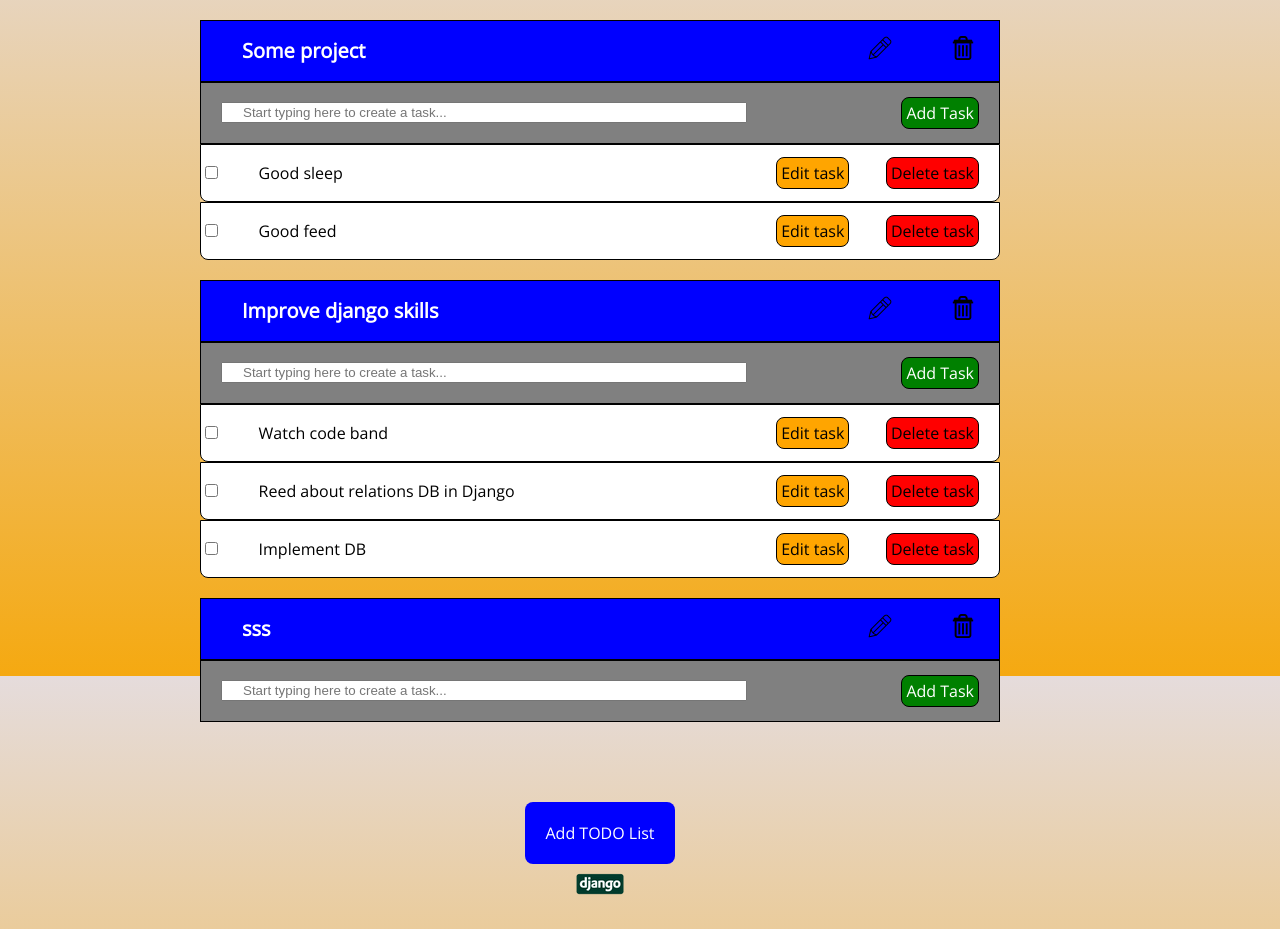
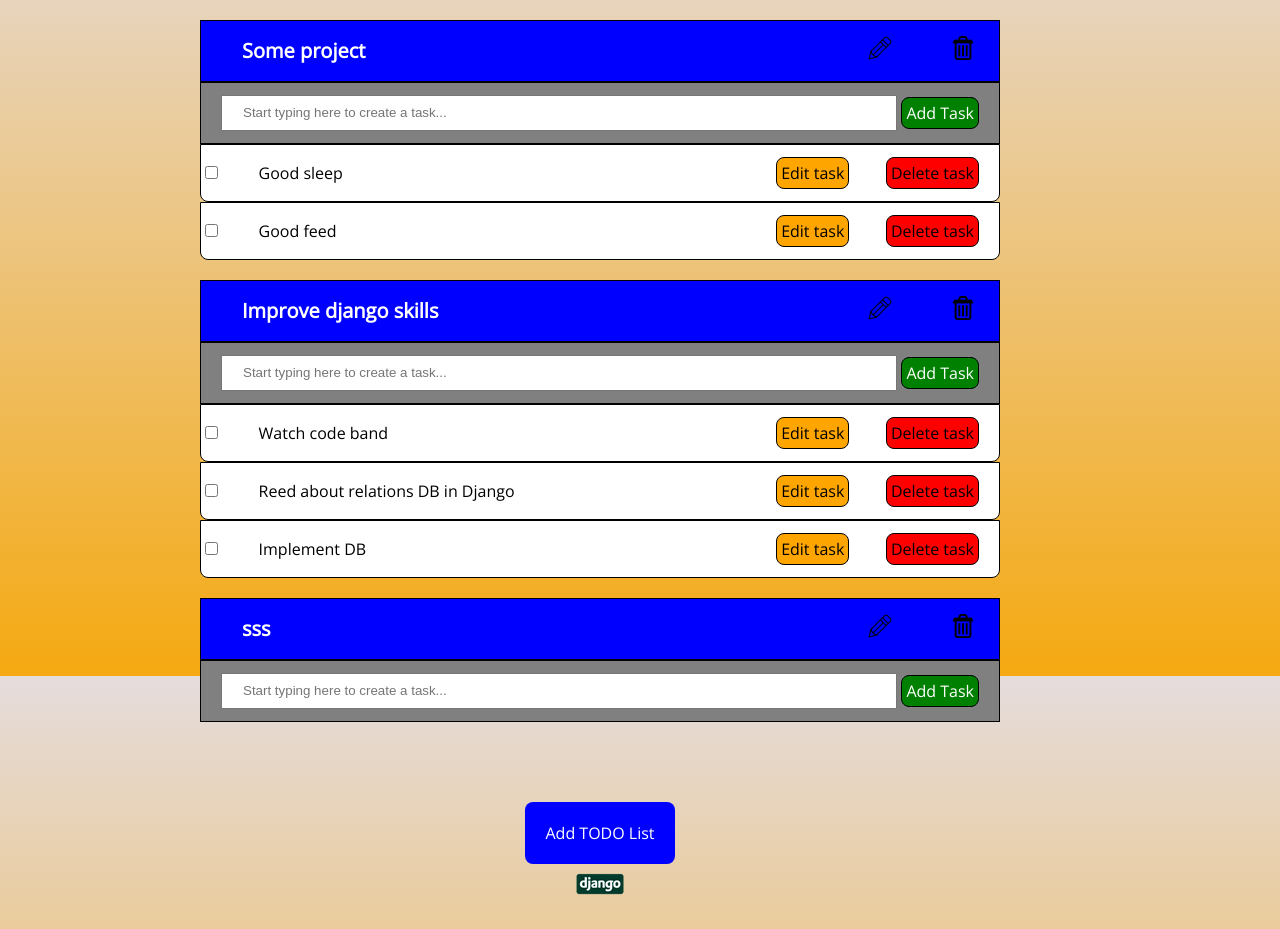
Before and after one commit to jonqwerty/taskmanager, a Django app: page / in a window 1280 px wide. Shown: the part 124-1053 px from the top of the page. Run offline with Django 3.2, Linux system fonts and the light colour scheme; data comes from the database, SQL or seed files in the repository; both versions use the stored data as it was after the commit.

Commit message:
Edit div class addtask

```diff
--- a/static/css/main.css
+++ b/static/css/main.css
@@ -114,7 +114,8 @@ body{
 }
 
 .addtask input{
-	width: 500px;
+	height: 30px;
+	width: 650px;
 	padding-left: 20px;
 	margin-left: 20px;
 	/*hidden symbols without spase*/
```
Also changed, not shown: db.sqlite3.
